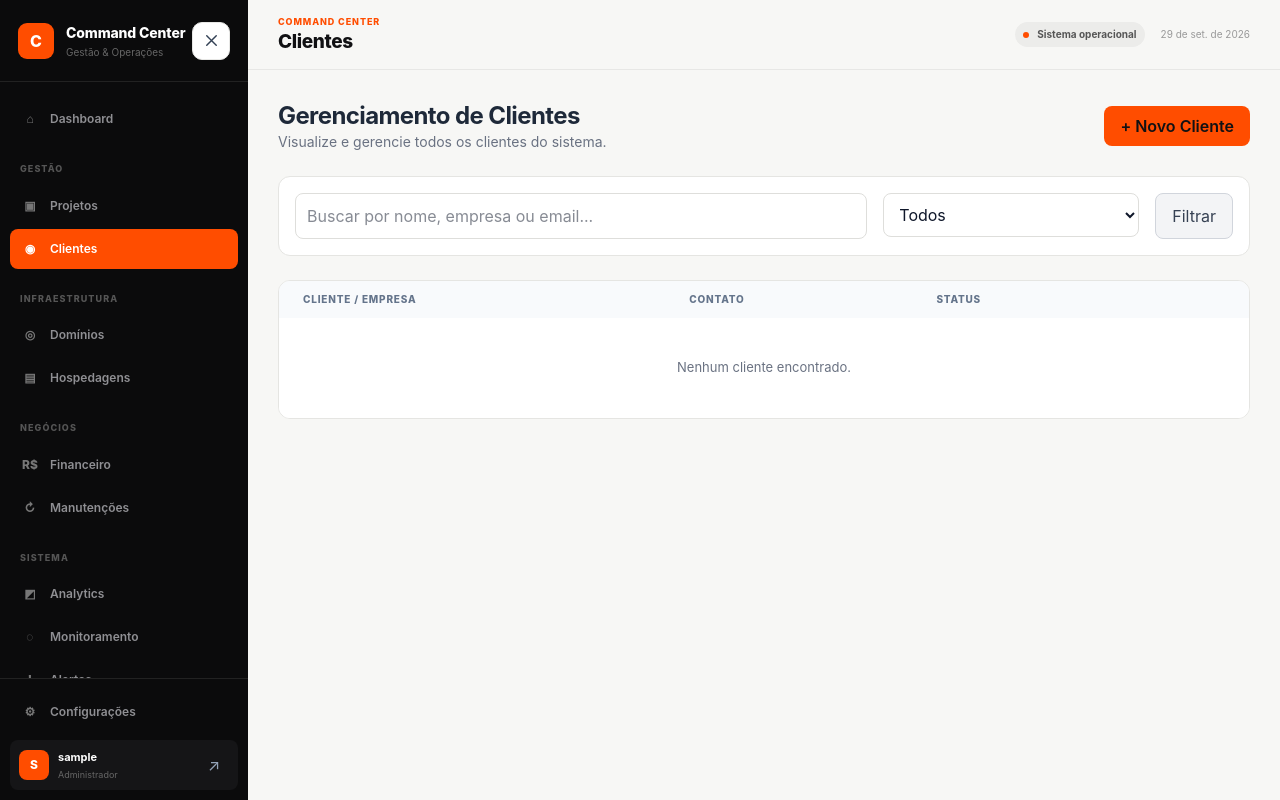
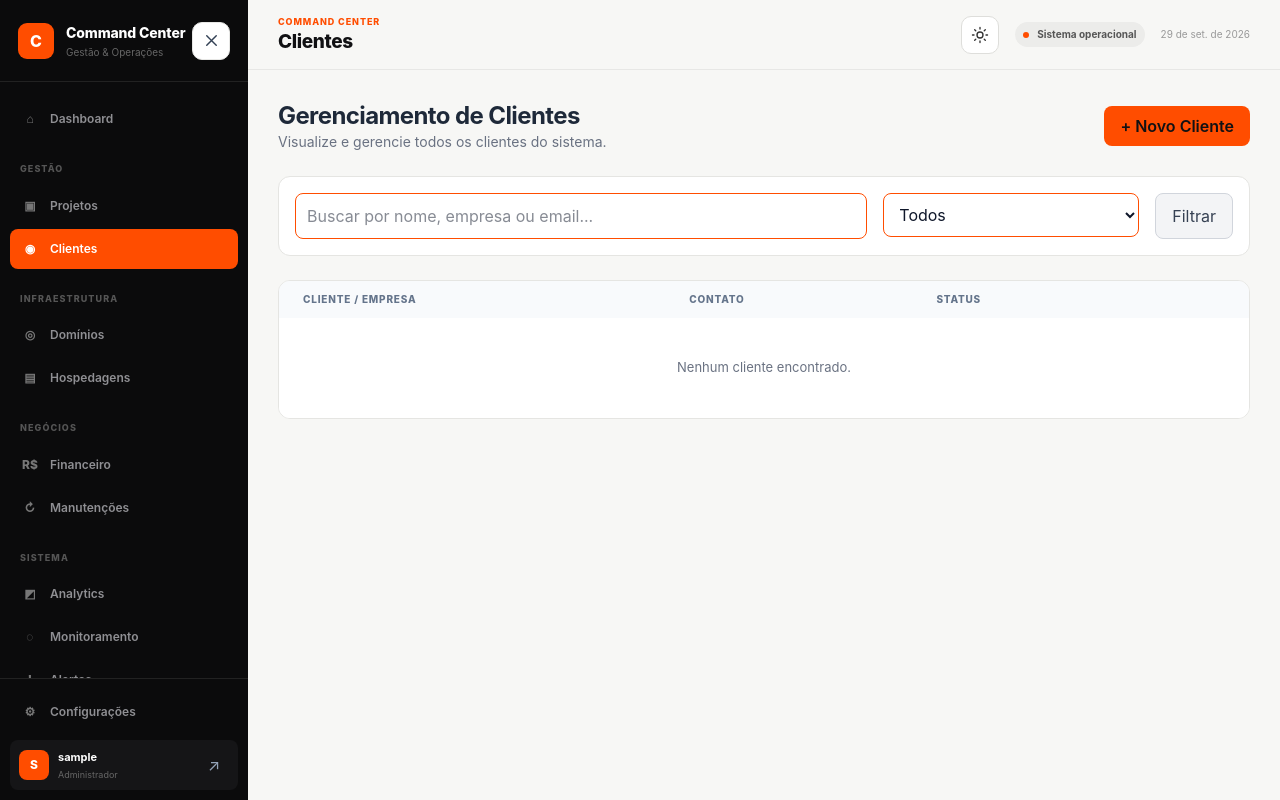
Before and after one commit to nicthecreator/command_center, a Django app: page /clientes/ in a window 1280 px wide. Run offline with Django 5.2, Linux system fonts and the light colour scheme; the visitor is signed in with stand-in values (Sample User, id 1); data that the repository does not hold is empty.

Commit message:
feat: add light dark mode toggle

```diff
--- a/templates/base.html
+++ b/templates/base.html
@@ -6,6 +6,7 @@
     <meta name="viewport" content="width=device-width, initial-scale=1.0">
     <title>{% block title %}Command Center{% endblock %}</title>
     <link href="{% static 'css/output.css' %}" rel="stylesheet">
+    <link href="{% static 'css/theme.css' %}" rel="stylesheet">
     <script src="{% static 'js/htmx.min.js' %}"></script>
     {% block head %}{% endblock %}
 </head>
@@ -98,6 +99,10 @@
                     </div>
                 </div>
                 <div class="topbar-right">
+                    <button id="theme-toggle" class="theme-toggle" type="button" aria-label="Alternar modo claro e escuro" title="Alternar tema">
+                        <svg class="icon-sun" viewBox="0 0 24 24" aria-hidden="true"><circle cx="12" cy="12" r="4"></circle><path d="M12 2v2M12 20v2M4.93 4.93l1.41 1.41M17.66 17.66l1.41 1.41M2 12h2M20 12h2M4.93 19.07l1.41-1.41M17.66 6.34l1.41-1.41"></path></svg>
+                        <svg class="icon-moon" viewBox="0 0 24 24" aria-hidden="true"><path d="M21 12.8A8.5 8.5 0 1 1 11.2 3 6.7 6.7 0 0 0 21 12.8Z"></path></svg>
+                    </button>
                     <div class="status-chip"><span class="status-dot"></span>Sistema operacional</div>
                     <div class="topbar-date" id="current-date"></div>
                 </div>
@@ -140,6 +145,20 @@
             closeBtn?.addEventListener('click', () => toggle(false));
             overlay?.addEventListener('click', () => toggle(false));
 
+            const themeToggle = document.getElementById('theme-toggle');
+            const savedTheme = localStorage.getItem('command-center-theme');
+            const prefersDark = window.matchMedia && window.matchMedia('(prefers-color-scheme: dark)').matches;
+            const applyTheme = (theme) => {
+                document.documentElement.classList.toggle('dark', theme === 'dark');
+                themeToggle?.setAttribute('aria-label', theme === 'dark' ? 'Ativar modo claro' : 'Ativar modo escuro');
+            };
+            applyTheme(savedTheme || (prefersDark ? 'dark' : 'light'));
+            themeToggle?.addEventListener('click', () => {
+                const next = document.documentElement.classList.contains('dark') ? 'light' : 'dark';
+                localStorage.setItem('command-center-theme', next);
+                applyTheme(next);
+            });
+
             const date = document.getElementById('current-date');
             if (date) {
                 date.textContent = new Intl.DateTimeFormat('pt-BR', {
```
